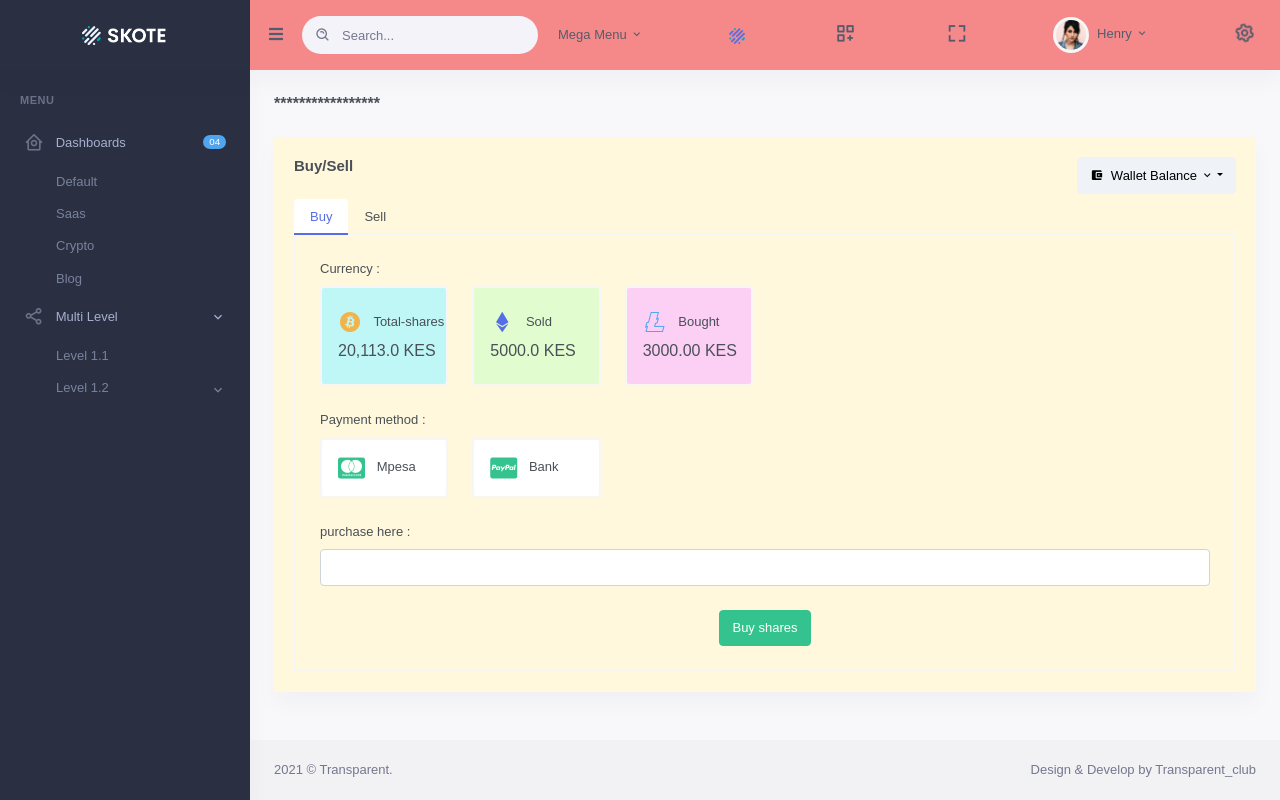
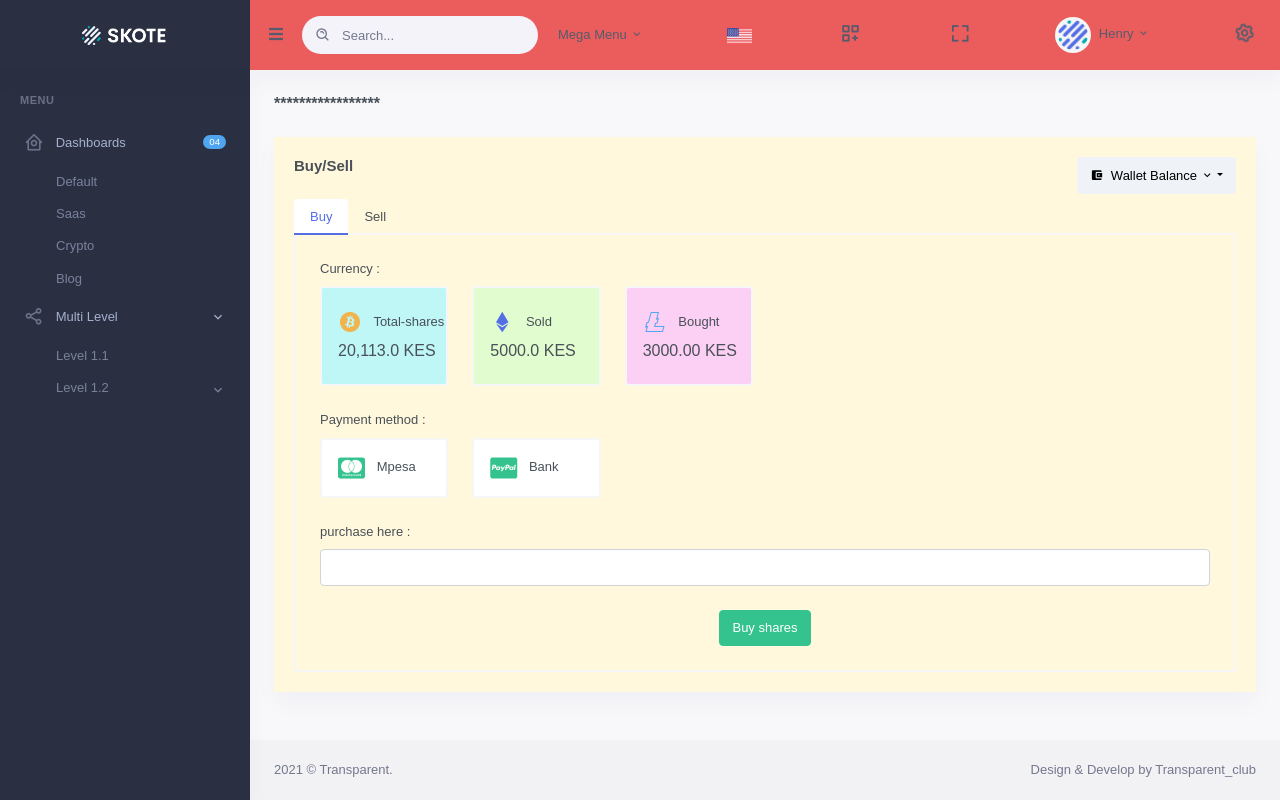
Before and after one commit to Robaa2168/Pesa_Club_Investments, a Django app: page / in a window 1280 px wide. Run offline with Django 3.2, Linux system fonts and the light colour scheme; some libraries are stand-ins or nearby versions.

Commit message:
first commit

```diff
--- a/investapp/templates/sidebar.html
+++ b/investapp/templates/sidebar.html
@@ -3,7 +3,7 @@
 
 
     <header id="page-topbar">
-        <div class="navbar-header" style="background-color: rgb(245, 137, 137)">
+        <div class="navbar-header" style="background-color: rgb(235, 93, 93)">
             <div class="d-flex">
                 <!-- LOGO -->
                 <div class="navbar-brand-box">
@@ -48,7 +48,7 @@
                 <div class="dropdown d-inline-block">
                     <button type="button" class="btn header-item waves-effect"
                     data-bs-toggle="dropdown" aria-haspopup="true" aria-expanded="false">
-                        <img id="header-lang-img" src="{% static 'images/favicon.ico' %}" alt="Header " height="16">
+                        <img id="header-lang-img" src="{% static 'images/flags/us.jpg' %}" alt="Header " height="16">
                     </button>
 
                 </div>
@@ -71,7 +71,7 @@
                 <div class="dropdown d-inline-block">
                     <button type="button" class="btn header-item waves-effect" id="page-header-user-dropdown"
                     data-bs-toggle="dropdown" aria-haspopup="true" aria-expanded="false">
-                        <img class="rounded-circle header-profile-user" src="{% static 'images/users/avatar-1.jpg' %}"
+                        <img class="rounded-circle header-profile-user" src="{% static 'images/favicon.ico' %}"
                             alt="Header Avatar">
                         <span class="d-none d-xl-inline-block ms-1" key="t-henry">Henry</span>
                         <i class="mdi mdi-chevron-down d-none d-xl-inline-block"></i>
```
